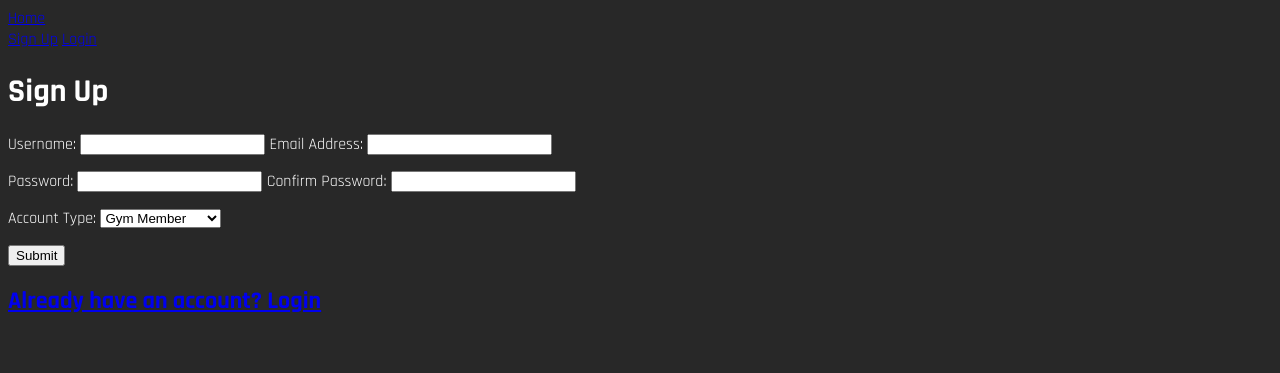
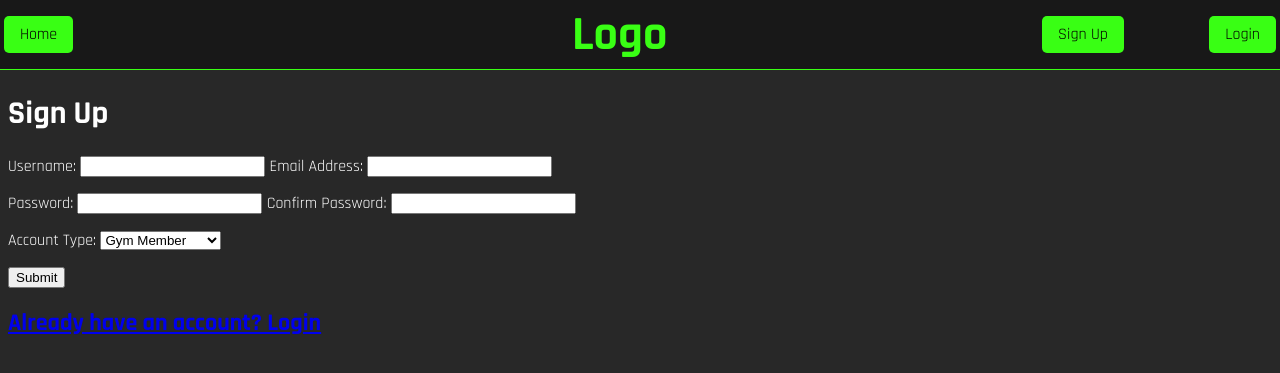
Before and after one commit to OrangeJuiceNoPulp/FitCrawlerApp, a Django app: page /gym/signup/ in a window 1280 px wide. Shown: the top 373 px of the page. Run offline with Django 5.2, Linux system fonts and the light colour scheme.

Commit message:
Added first iteration of the header and refactored files

```diff
--- a/exercises/templates/exercises/create_exercise.html
+++ b/exercises/templates/exercises/create_exercise.html
@@ -1,4 +1,4 @@
-{% extends 'gym/base.html' %}
+{% extends 'gym/header.html' %}
 
 {% block content %}
 
--- a/exercises/templates/exercises/search_exercises.html
+++ b/exercises/templates/exercises/search_exercises.html
@@ -1,7 +1,7 @@
 <!-- Designed by ____ on February __ -->
 <!-- Modified by Brendon Wolfe for CSS compatibility on February 16th -->
 
-{% extends 'gym/base.html' %}
+{% extends 'gym/header.html' %}
 {%load static %}
 
 {% block content %}
@@ -36,6 +36,7 @@
 <h2><a href="{% url 'exercises:create_exercise' %}">Add an exercise!</a></h2>
 {% endif %}
 
+
 <div class="footer">
     {{ page_number }}
     {% if previous %}
@@ -47,4 +48,6 @@
 
 </div>
 
+
+
 {% endblock %}
--- a/exercises/templates/exercises/view_exercise.html
+++ b/exercises/templates/exercises/view_exercise.html
@@ -1,4 +1,4 @@
-{% extends 'gym/base.html' %}
+{% extends 'gym/header.html' %}
 
 {% block content %}
   <h1>{{ exercise_name }}</h1>
--- /dev/null
+++ b/fitness/static/fitness/header.css
@@ -0,0 +1,85 @@
+/* Designed by Brendon Wolfe on February 17th */
+
+@import url('https://fonts.googleapis.com/css2?family=Rajdhani:wght@300;400;700&display=swap');
+
+body {
+    background-color: #282828;
+    color: white;
+    font-family: "Rajdhani", sans-serif;
+}
+
+.header {
+    display: flex;
+    justify-content: space-between;
+    align-items: center;
+    border-bottom: 1px solid #39FF14;
+    padding: 1rem;
+    margin: -1.5rem -1.75rem;
+    background-color: #181818;
+    margin-bottom: 1rem;
+    position: fixed;
+    width: 100%;
+}
+
+.left {
+    display: flex;
+    align-items: center;
+    justify-content: flex-start;
+    width: 42%;
+}
+
+.logo {
+    font-size: 1.8rem;
+    margin-left: 1rem;
+    font-weight: bold;
+    width: 10%;
+    margin: -1rem 0rem;
+}
+
+.logo h1 {
+    color:#39FF14;
+    margin: 0rem;
+    font-size: 3rem;
+}
+
+.right {
+    display: flex;
+    align-items: center;
+    justify-content: flex-end;
+    width: 42%;
+}
+
+.authentication {
+    display: flex;
+    align-items: center;
+    justify-content: space-between;
+    width: 45%;
+}
+
+
+.button {
+    background-color: #39FF14;
+    color: black;
+    padding: 0.5rem 1rem;
+    text-decoration: none;
+    border-radius: 5px;
+    margin-left: 0.5rem;
+    transition: background-color 0.3s ease;
+    border: none;
+    cursor: pointer;
+}
+
+.button:hover {
+    background-color: #28a828;
+}
+
+.username {
+    font-weight: bold;
+    margin-left: 1rem;
+    color: #39FF14;
+}
+
+.header-space{
+    margin-top:1.5rem;
+    padding-bottom: 3rem;
+}
--- a/fitness/static/fitness/style.css
+++ /dev/null
@@ -1,9 +0,0 @@
-/* Designed by Brendon Wolfe on February 17th */
-
-@import url('https://fonts.googleapis.com/css2?family=Rajdhani:wght@300;400;700&display=swap');
-
-body {
-    background-color: #282828;
-    color: white;
-    font-family: "Rajdhani", sans-serif;
-}
--- a/fitness/templates/fitness/home.html
+++ b/fitness/templates/fitness/home.html
@@ -1,4 +1,4 @@
-{% extends 'gym/base.html' %}
+{% extends 'gym/header.html' %}
 
 {% block content%}
 
--- a/fitness/templates/fitness/search_knights.html
+++ b/fitness/templates/fitness/search_knights.html
@@ -1,4 +1,4 @@
-{% extends 'gym/base.html' %}
+{% extends 'gym/header.html' %}
 
 {% block content %}
 
--- a/gym/templates/gym/applications.html
+++ b/gym/templates/gym/applications.html
@@ -1,7 +1,7 @@
 <!--Designed by Joseph Marchione and Brendon Wolfe on February 11th-->
 <!--Modified by ___ on February __-->
 
-{% extends 'gym/base.html' %}
+{% extends 'gym/header.html' %}
 {% load static %}
 
 {% block content %}
--- a/gym/templates/gym/base.html
+++ /dev/null
@@ -1,32 +0,0 @@
-{% load static %}
-
-<!DOCTYPE html>
-<html lang="en">
-    <head>
-        <link rel="stylesheet" type="text/css" href="{% static 'fitness/style.css' %}">
-    </head>
-    <body>
-
-        <a href="{% url 'fitness:home' %}" class="button">Home</a>
-
-        {% if user.is_authenticated %}
-        <div class="username"> {{ user.username }} </div>
-
-        <form action="{% url 'gym:logout' %}" method="POST">
-            {% csrf_token %}
-            <button type="submit" class="button">Logout</button>
-        </form>
-
-        {% else %}
-        <div class="authentication">
-            <a href="{% url 'gym:signup' %}" class="button">Sign Up</a>
-            <a href="{% url 'gym:login' %}" class="button">Login</a>
-        </div>
-        {% endif %}
-
-        {% block content %}
-
-        {% endblock %}
-
-    </body>
-</html>
--- a/gym/templates/gym/create_gym.html
+++ b/gym/templates/gym/create_gym.html
@@ -1,4 +1,4 @@
-{% extends 'gym/base.html' %}
+{% extends 'gym/header.html' %}
 {% load static %}
 
 {% block content%}
--- /dev/null
+++ b/gym/templates/gym/header.html
@@ -0,0 +1,51 @@
+<!-- Designed by ____ on February ____ -->
+<!-- Modified by Brendon Wolfe on Febraury 19th -->
+
+{% load static %}
+
+<!DOCTYPE html>
+<html lang="en">
+    <head>
+        <link rel="stylesheet" type="text/css" href="{% static 'fitness/header.css' %}">
+        <title>FitCrawler</title>
+    </head>
+    <body>
+        <header class="header">
+            <div class="left">
+                <a href="{% url 'fitness:home' %}" class="button">Home</a>
+
+                {% if user.is_authenticated %}
+
+                <div class="username"> {{ user.username }} </div>
+                {% endif %}
+            </div>
+
+            <div class="logo">
+                <h1>Logo</h1>
+            </div>
+
+            <div class="right">
+                {% if user.is_authenticated %}
+                <form action="{% url 'gym:logout' %}" method="POST">
+                    {% csrf_token %}
+                    <button type="submit" class="button">Logout</button>
+                </form>
+
+                {% else %}
+                <div class="authentication">
+                    <a href="{% url 'gym:signup' %}" class="button">Sign Up</a>
+                    <a href="{% url 'gym:login' %}" class="button">Login</a>
+                </div>
+                {% endif %}
+            </div>
+        </header>
+
+        <div class="header-space"></div>
+
+            {% block content %}
+
+            {% endblock %}
+
+
+    </body>
+</html>
--- a/gym/templates/gym/join_gym.html
+++ b/gym/templates/gym/join_gym.html
@@ -1,4 +1,4 @@
-{% extends 'gym/base.html' %}
+{% extends 'gym/header.html' %}
 
 {% block content %}
 
--- a/gym/templates/gym/login.html
+++ b/gym/templates/gym/login.html
@@ -1,4 +1,4 @@
-{% extends 'gym/base.html' %}
+{% extends 'gym/header.html' %}
 
 {% block content %}
 
--- a/gym/templates/gym/signup.html
+++ b/gym/templates/gym/signup.html
@@ -1,4 +1,4 @@
-{% extends 'gym/base.html' %}
+{% extends 'gym/header.html' %}
 
 {% block content%}
 
```
Also changed, not shown: db.sqlite3.
